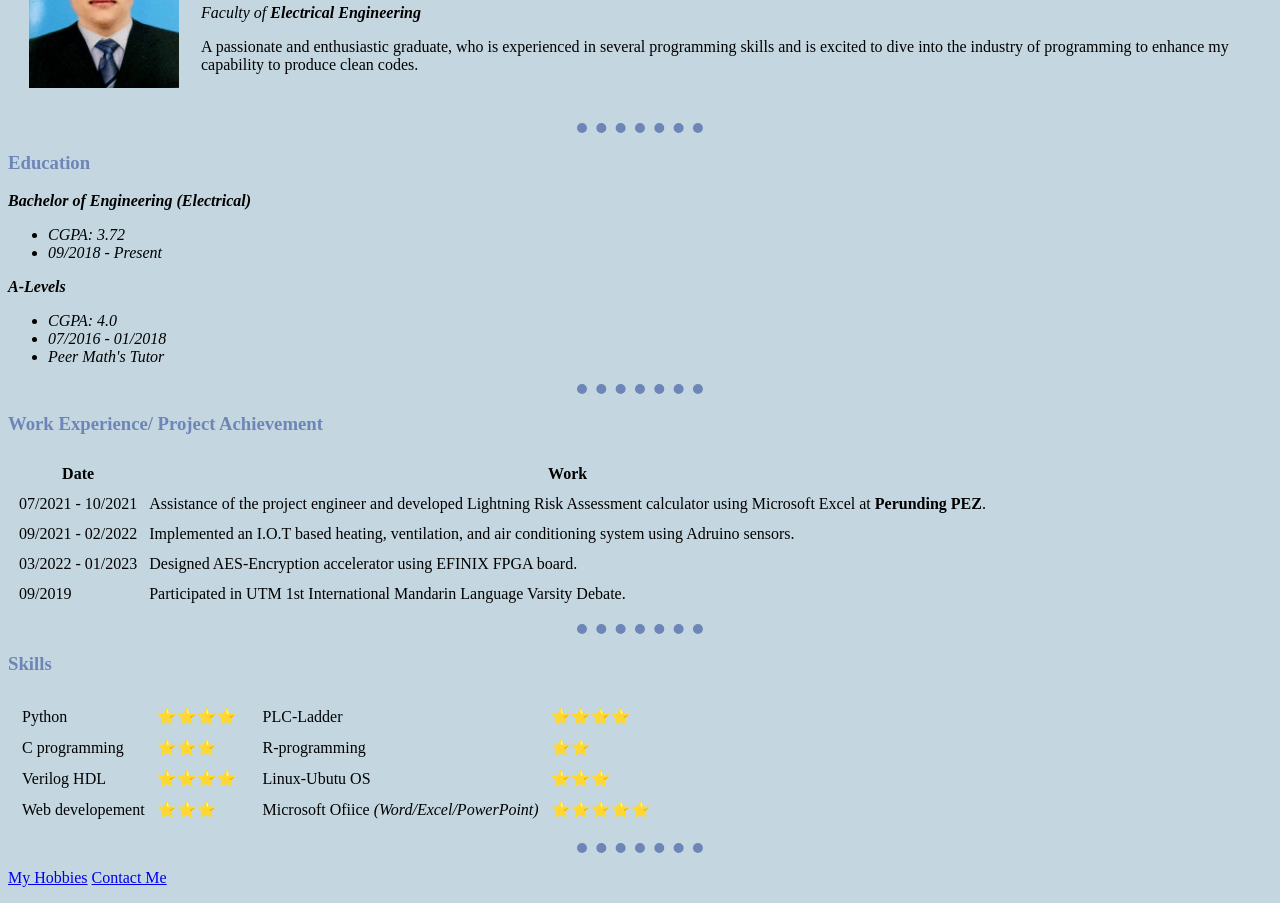
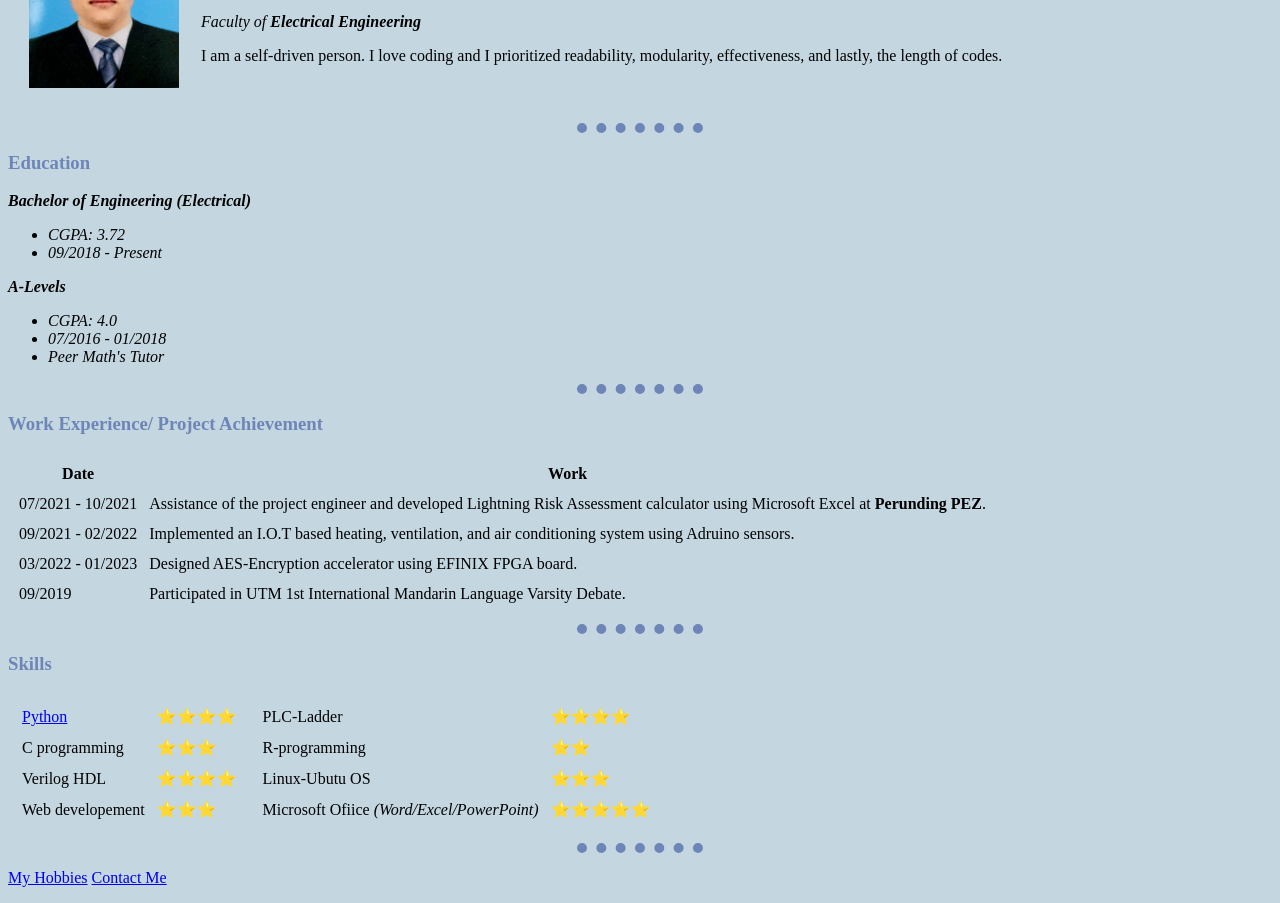
Before and after one commit to ChisonChee/CV, a plain HTML site: page index.html in a window 1280 px wide. Shown: the part 141-1044 px from the top of the page. Drawn offline with Linux system fonts and the light colour scheme.

Commit message:
Update index.html

```diff
--- a/index.html
+++ b/index.html
@@ -15,7 +15,7 @@
         <h1>Chison Chee</h1>
         <p><em>Graduate of <strong><a href="https://www.utm.my/about/achievements/">Universiti Teknologi Malaysia</a></strong></em></p>
         <p><em>Faculty of <strong>Electrical Engineering</strong></em></p>
-        <p>A passionate and enthusiastic graduate, who is experienced in several programming skills and is excited to dive into the industry of programming to enhance my capability to produce clean codes.</p>
+        <p>I am a self-driven person. I love coding and I prioritized readability, modularity, effectiveness, and lastly, the length of codes.</p>
       </td>
     </tr>
   </table>
@@ -67,7 +67,7 @@
       <td>
         <table cellspacing=10>
           <tr>
-            <td>Python</td>
+            <td><a href="https://chisonchee.github.io/Bootstrap-CV/">Python</a></td>
             <td>⭐⭐⭐⭐</td>
           </tr>
           <tr>
```
